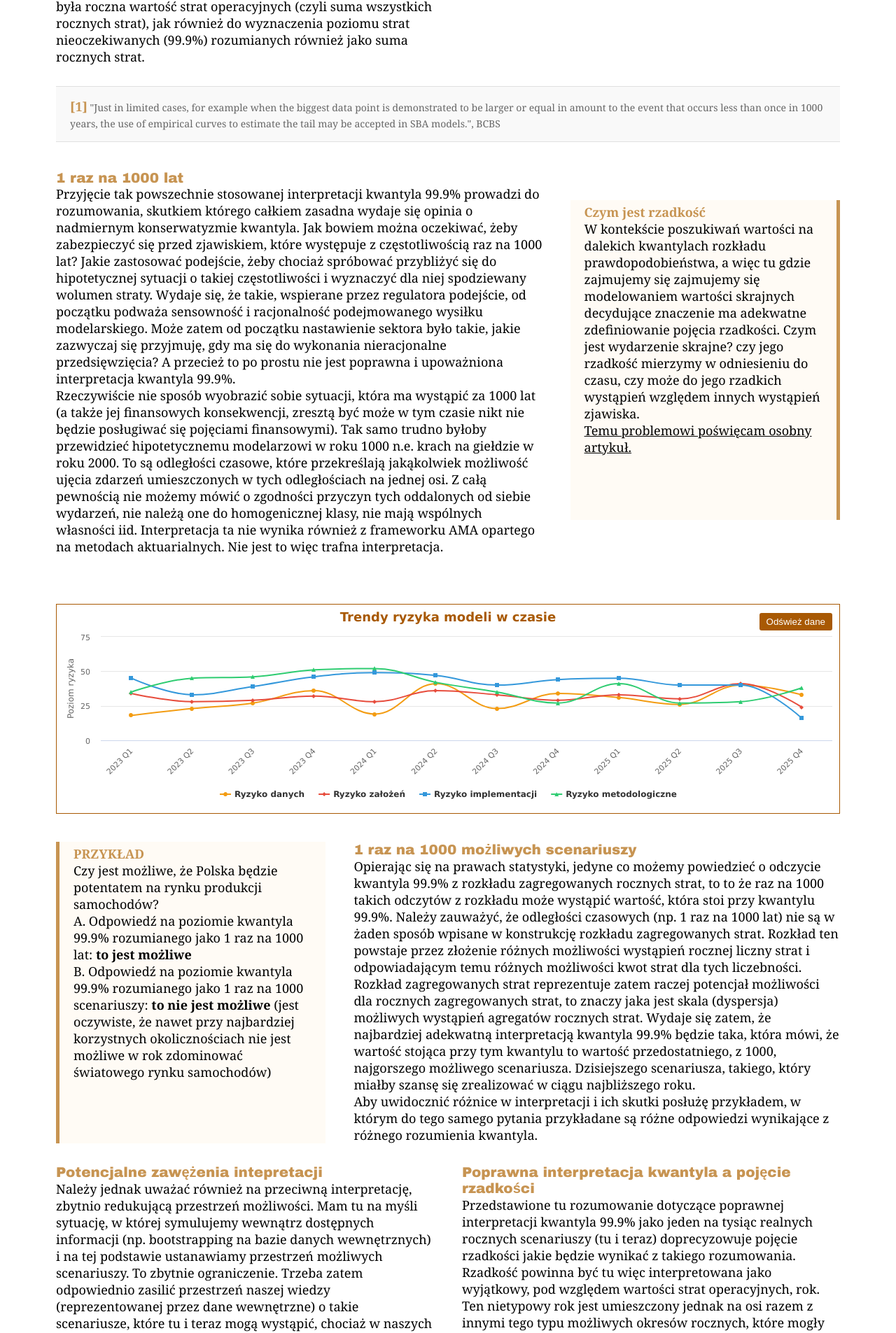
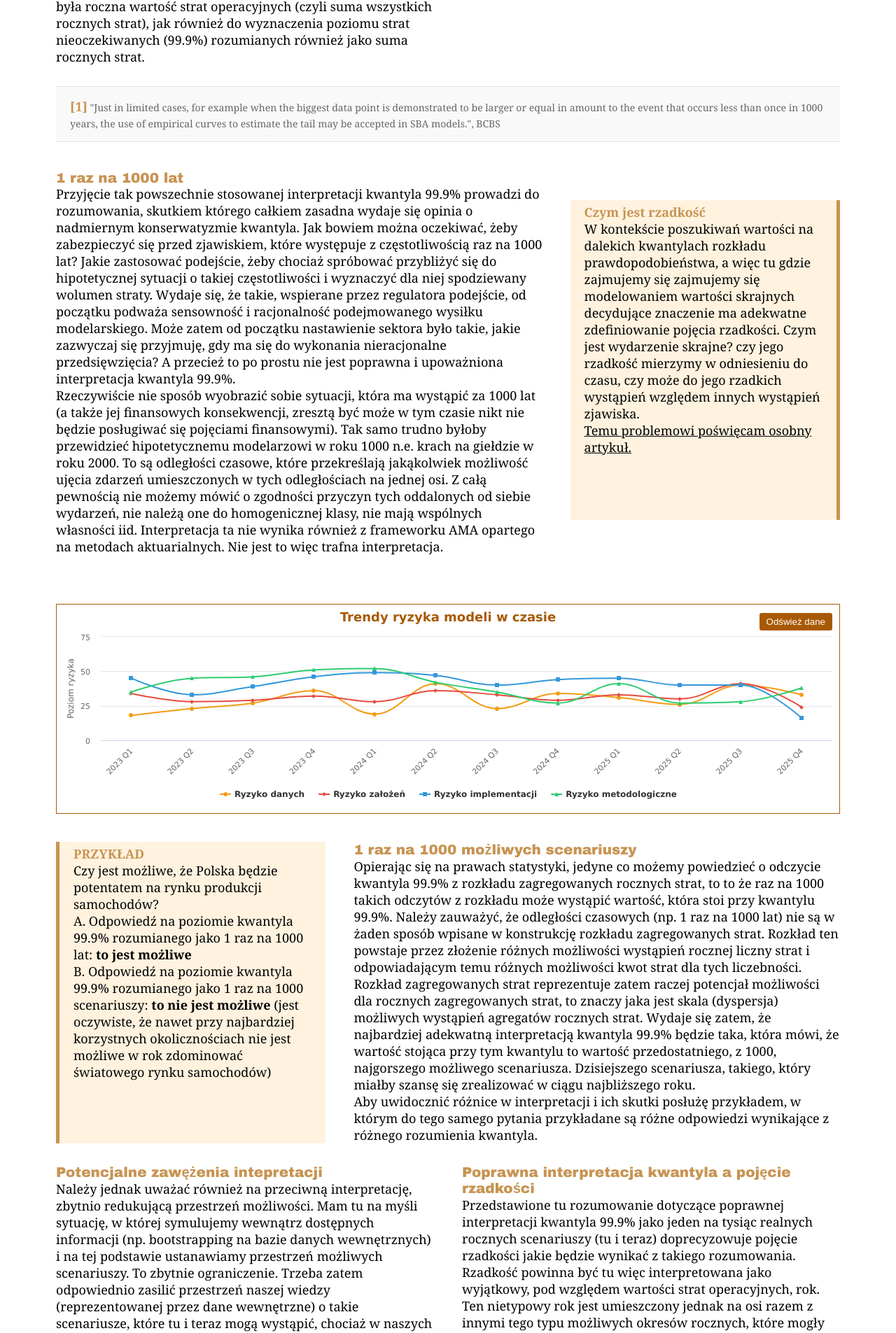
Before and after one commit to MaciejBuczak/risk-research, a Jekyll site: the page built from art-oprisk-kw999_v3_4.md, in a window 1280 px wide. Shown: the part 1131-3036 px from the top of the page at 70% size. Built offline with Jekyll 4.4.1, drawn with Linux system fonts in a browser that asks for light colours.

Commit message:
Update art-oprisk-kw999-layout_v3_4.html

```diff
--- a/_layouts/art-oprisk-kw999-layout_v3_4.html
+++ b/_layouts/art-oprisk-kw999-layout_v3_4.html
@@ -950,7 +950,7 @@
           </div>
 
           <!-- Element O 3.2 -->
-          <div class="ryzmod-orange-box" style="width: 35%; background-color: #fffbf5; margin-top: 43px; margin-bottom: 80px; padding-left: 20px; padding-right: 20px; padding-top: 5px; padding-bottom: 5px; border-right: 5px solid #c79452; position: relative;">
+          <div class="ryzmod-orange-box" style="width: 35%; background-color: #fff2df; margin-top: 43px; margin-bottom: 80px; padding-left: 20px; padding-right: 20px; padding-top: 5px; padding-bottom: 5px; border-right: 5px solid #c79452; position: relative;">
             <h3 style="color: #c79452;">Czym jest rzadkość</h3>
             <p>W kontekście poszukiwań wartości na dalekich kwantylach rozkładu prawdopodobieństwa, a więc tu gdzie zajmujemy się zajmujemy się modelowaniem wartości skrajnych decydujące znaczenie ma adekwatne zdefiniowanie pojęcia rzadkości. Czym jest wydarzenie skrajne? czy jego rzadkość mierzymy w odniesieniu do czasu, czy może do jego rzadkich wystąpień względem innych wystąpień zjawiska.</p>
           <p><u>Temu problemowi poświęcam osobny artykuł.</u></p>
@@ -1165,7 +1165,7 @@
         <!-- NOWE ELEMENTY: O5.1 i T 5.2 -->
         <div class="ryzmod-o51-container" style="gap: 20px;">
           <!-- Kolorowy prostokąt po lewej -->
-          <div class="ryzmod-o51-box" style="background-color: #fffbf5; padding-left: 20px; padding-right: 20px; padding-top: 5px; padding-bottom: 5px; border-left: 5px solid #c79452">
+          <div class="ryzmod-o51-box" style="background-color: #fff2df; padding-left: 20px; padding-right: 20px; padding-top: 5px; padding-bottom: 5px; border-left: 5px solid #c79452">
             <h3 style="color: #c79452;">PRZYKŁAD</h3>
             <p>Czy jest możliwe, że Polska będzie potentatem na rynku produkcji samochodów?</p>
             <p>A. Odpowiedź na poziomie kwantyla 99.9% rozumianego jako 1 raz na 1000 lat: <b>to jest możliwe</b></p>
```
